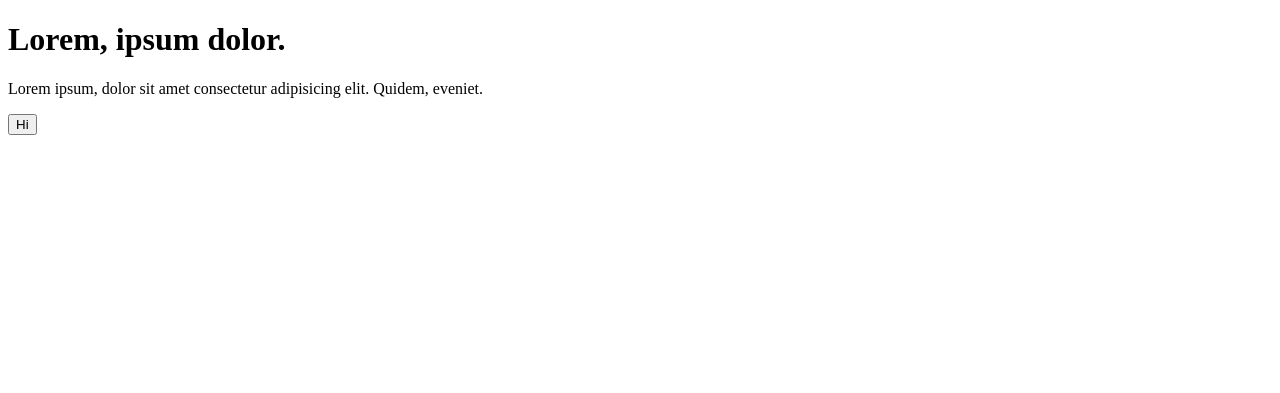
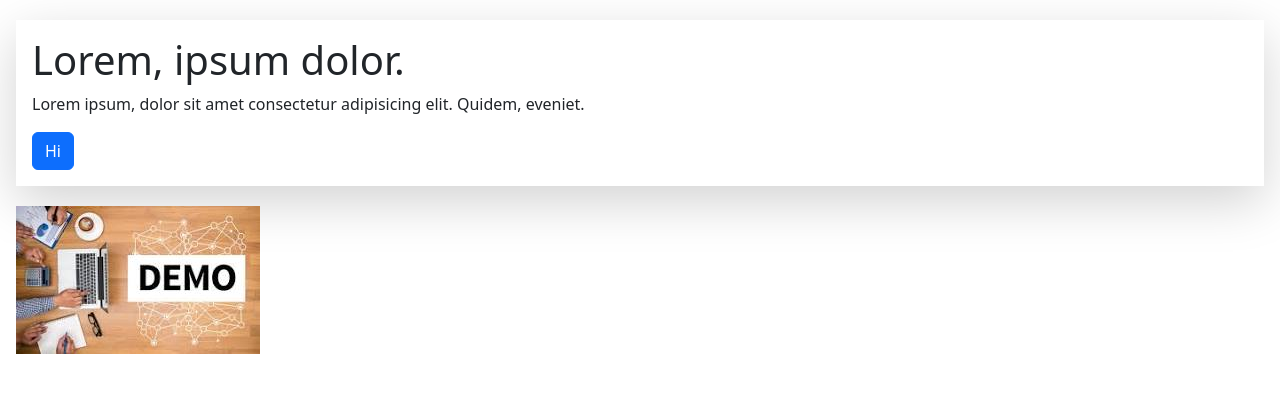
Before and after one commit to jishnu1908/foxdale_django, a Django app: page / in a window 1280 px wide. Shown: the top 393 px of the page. Run offline with Django 5.2, Linux system fonts and the light colour scheme.

Commit message:
commit 2

```diff
--- a/web/home/Templates/index.html
+++ b/web/home/Templates/index.html
@@ -6,12 +6,20 @@
     <meta name="viewport" content="width=device-width, initial-scale=1.0">
     <title>Welcome</title>
     <link rel="stylesheet" href="{% static 'css/main.css' %}">
+    <link href="https://cdn.jsdelivr.net/npm/bootstrap@5.3.3/dist/css/bootstrap.min.css" rel="stylesheet">
+    <script src="https://cdn.jsdelivr.net/npm/bootstrap@5.3.3/dist/js/bootstrap.bundle.min.js"></script>
+
 </head>
 <body>
-    <h1 id="red">Lorem, ipsum dolor.</h1>
+    <div class="gap ms-3 me-3 shadow-lg p-3">
+        <h1 id="red">Lorem, ipsum dolor.</h1>
+        <p>Lorem ipsum, dolor sit amet consectetur adipisicing elit. Quidem, eveniet.</p>
+        <button onclick="pop()" class="btn btn-primary">Hi</button><br>
+    </div>
 
-    <p>Lorem ipsum, dolor sit amet consectetur adipisicing elit. Quidem, eveniet.</p>
-    <button onclick="pop()">Hi</button>
+    <div class="gap ms-3">
+        <img src="{% static 'img/download.jpeg' %}">
+    </div>
 
     <script src="{% static 'js/main.js' %}"></script>
 </body>
--- a/web/home/static/css/main.css
+++ b/web/home/static/css/main.css
@@ -1,3 +1,7 @@
 body{
     background-color: #ffffff;
 }
+
+.gap{
+    margin-top: 20px;
+}
```
